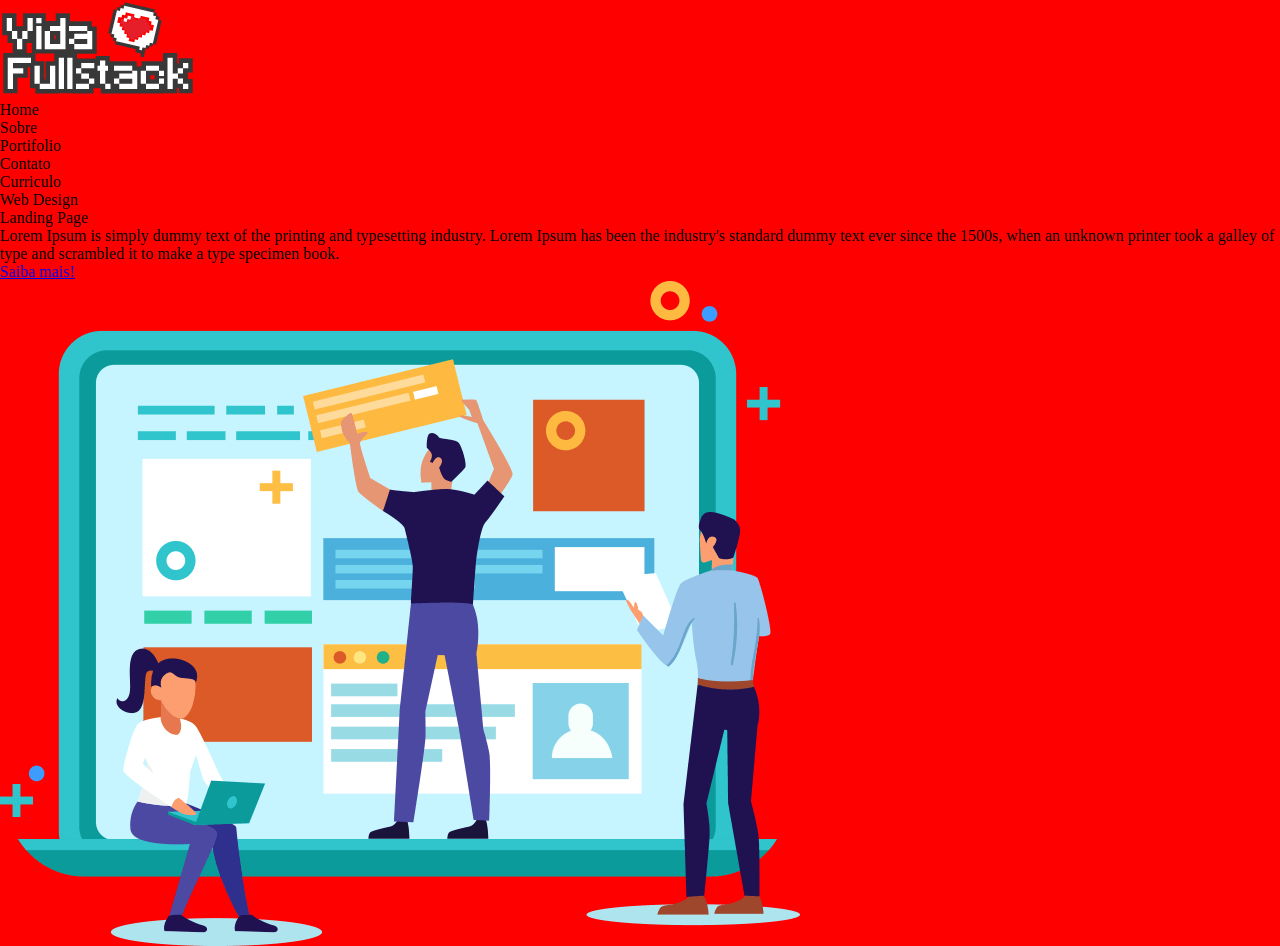
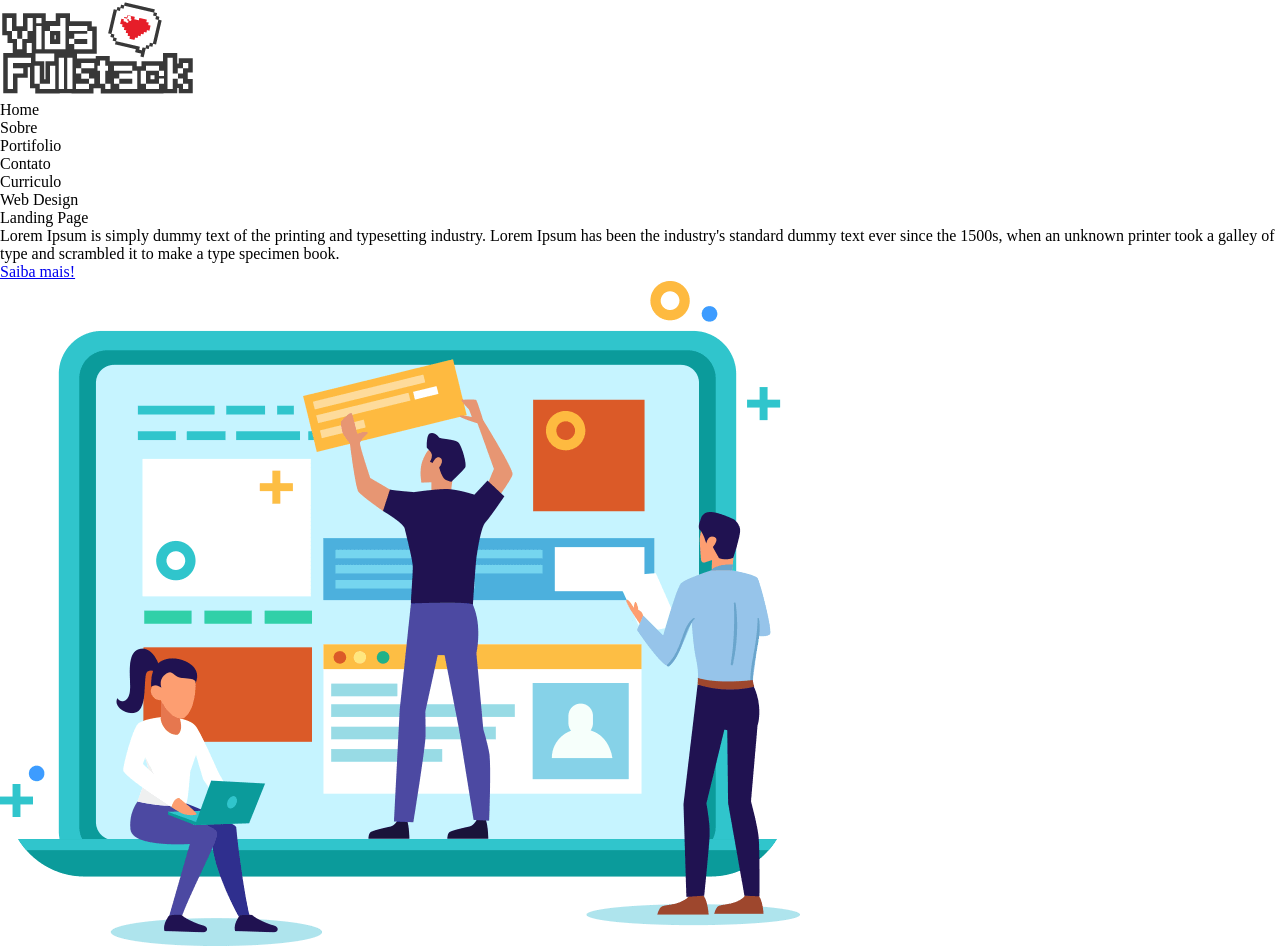
Before and after one commit to ArthurSENAI/Hands-one, a plain HTML site: page Site vida fullstack/index.html in a window 1280 px wide. Shown: the top 946 px of the page. Drawn offline with Linux system fonts and the light colour scheme.

Commit message:
Update header.css

```diff
--- a/Site vida fullstack/assets/css/header.css
+++ b/Site vida fullstack/assets/css/header.css
@@ -1,3 +1,3 @@
-body{
-    background-color: red;
+header{
+    width: 1024px;
 }
```
